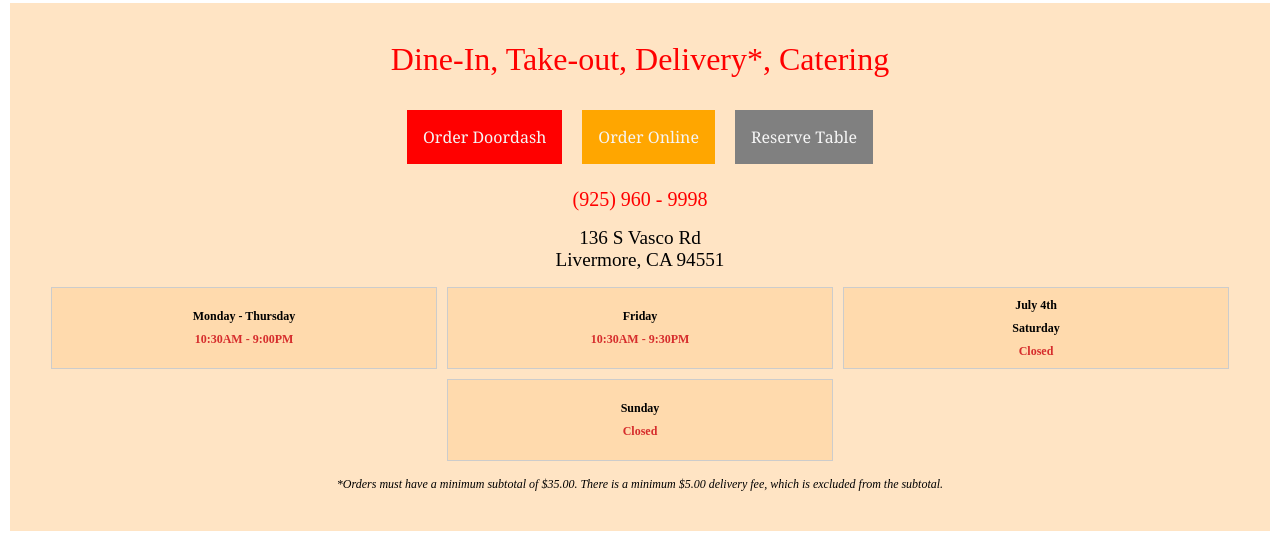
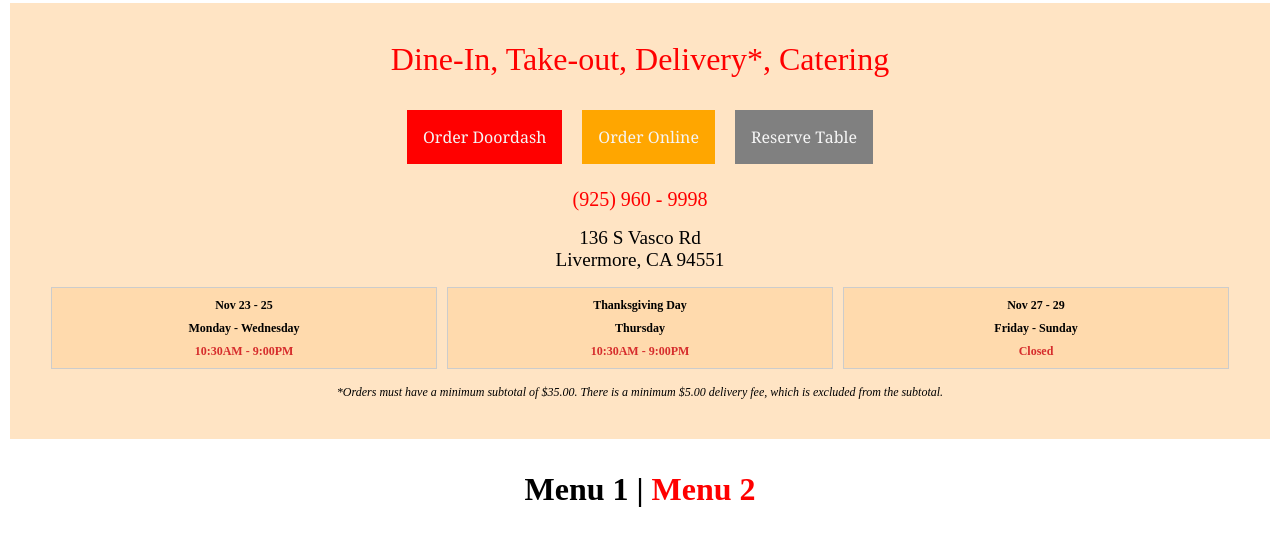
Before and after one commit to hongytan/mingsgarden, a plain HTML site: page index.html in a window 1280 px wide. Shown: the part 859-1396 px from the top of the page. Drawn offline with Linux system fonts and the light colour scheme.

Commit message:
Change Thanksgiving 2026 opening hours

```diff
--- a/index.html
+++ b/index.html
@@ -86,24 +86,24 @@
 
         <div class="week" style="display: flex; margin-bottom: 2vh; text-align: right;">
             <div class="day">
-                <!-- <div class="day_day"><p>Feb 23 - 26</p></div> -->
-                <div class="day_day"><p>Monday - Thursday</p></div>
+                <div class="day_day"><p>Nov 23 - 25</p></div>
+                <div class="day_day"><p>Monday - Wednesday</p></div>
                 <div class="day_time"><p>10:30AM - 9:00PM</p></div>
             </div>
             <div class="day">
-                <!-- <div class="day_day"><p>Feb 27</p></div> -->
-                <div class="day_day"><p>Friday</p></div>
-                <div class="day_time"><p>10:30AM - 9:30PM</p></div>
+                <div class="day_day"><p>Thanksgiving Day</p></div>
+                <div class="day_day"><p>Thursday</p></div>
+                <div class="day_time"><p>10:30AM - 9:00PM</p></div>
             </div>
             <div class="day">
-                <div class="day_day"><p>July 4th</p></div>
-                <div class="day_day"><p>Saturday</p></div>
+                <div class="day_day"><p>Nov 27 - 29</p></div>
+                <div class="day_day"><p>Friday - Sunday</p></div>
                 <div class="day_time"><p>Closed</p></div>
             </div>
-            <div class="day">
+            <!-- <div class="day">
                 <div class="day_day"><p>Sunday</p></div>
                 <div class="day_time"><p>Closed</p></div>
-            </div>
+            </div> -->
         </div>
 
         <div id="padding-for-menu">
```
